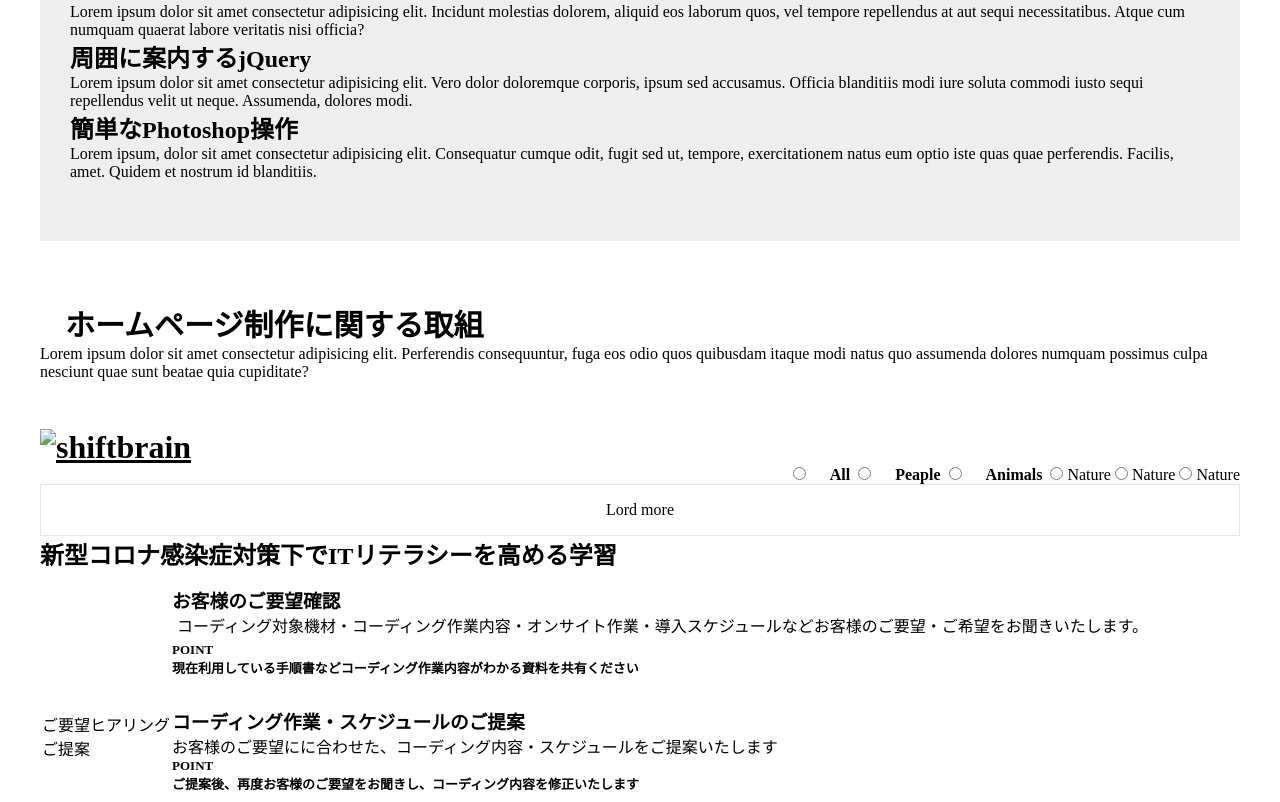
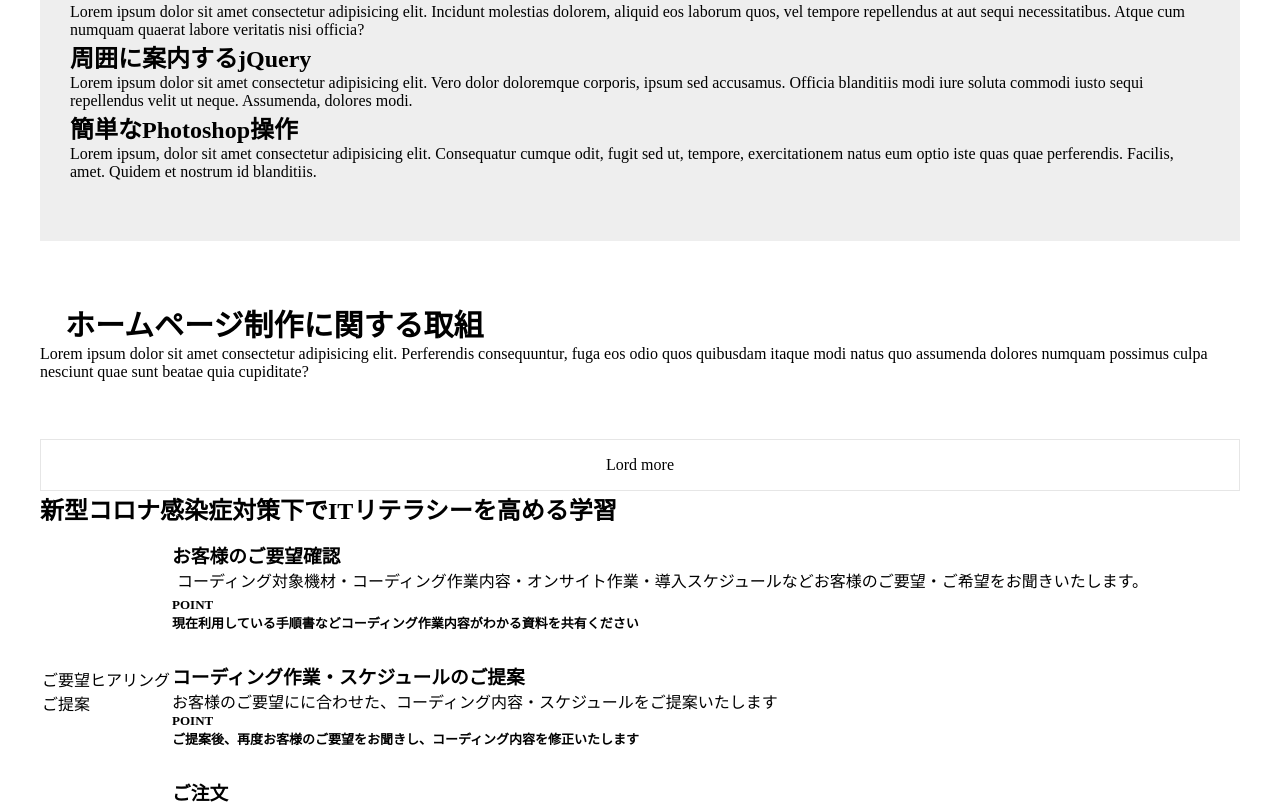
Before and after one commit to dna4570/htdocs, a plain HTML site: page index.html in a window 1280 px wide. Shown: the part 1076-1878 px from the top of the page. Drawn offline with Linux system fonts and the light colour scheme; some packages are replaced by stand-ins of ours; a script that the page names is missing.

Commit message:
ROLL2023_evening_commit
ROLL2023_evening_commit

```diff
--- a/css/style.css
+++ b/css/style.css
@@ -1,3 +1,5 @@
+@charset "utf-8";
+
 .Ls-top__header {
     max-width: 1200px;
     margin: 0 auto;
--- a/index.html
+++ b/index.html
@@ -45,7 +45,7 @@
       <li class="Ls-header__gnavi__list"><a href="#"><i class="far fa-list-alt fa-lg"></i> 購入</a>
       </li>
       <li class="Ls-header__gnavi__list"><a href="#"><i class="far fa-list-alt fa-lg"></i> XXXXXXXXXX</a>
-                <ul class="Ls-header__dropdown__lists" id="normal">
+                <!-- <ul class="Ls-header__dropdown__lists" id="normal">
                     <li class="Ls-header__dropdown__list"><a href="#"><span style="font-size:10px;">▶
                             </span>国内で利用のお客様</a>
                     </li>
@@ -62,7 +62,7 @@
                     <li class="Ls-header__dropdown__list"><a href="#"><span style="font-size:10px;">▶
                             </span>XXXXXXXXXX料金</a>
                     </li>
-                </ul>
+                </ul> -->
             </li>
       <li class="Ls-header__gnavi__list"><a href="#"><i class="far fa-list-alt fa-lg"></i> ユーザーサポート</a></li>
     </ul>
@@ -182,43 +182,7 @@
   </div>
 </div>
 
-<header class="page-header" role="banner">
-    <div class="inner clearfix">
-        <h1 class="site-logo"><a href="./"><img src="./img/logo.png" alt="shiftbrain" heught="21" width="169"></a></h1>
-        <form class="filter-form" id="gallery-filter">
-            <span class="form-item">
-                <input type="radio" name="filter"
-                    id="filter-all" value="all" checkd>
-                <label for="filter-all">All</label>
-            </span>
-            <span class="form-item">
-                <input type="radio" name="filter"
-                    id="filter-p-peaple" value="peaple">
-                <label for="filter-people">Peaple</label>
-            </span>
-            <span class="form-item">
-                <input type="radio" name="filter"
-                    id="filter-animals" value="animals">
-                <label for="filter-animals">Animals</label>
-            </span>
-            <span class="form-item">
-                <input type="radio" name="filter"
-                    id="filter-nature" value="nature">
-                </label for="filter-nature">Nature</label>
-            </span>
-            <span class="form-item">
-                <input type="radio" name="filter"
-                    id="filter-nature" value="nature">
-                </label for="filter-nature">Nature</label>
-            </span>
-            <span class="form-item">
-                <input type="radio" name="filter"
-                    id="filter-nature" value="nature">
-                </label for="filter-nature">Nature</label>
-            </span>
-        </form>
-    </div>
-</header>
+
 
 <div class="page-main" role="main">
     <ul class="gallery" id="gallery"></ul>
@@ -227,7 +191,7 @@
 
 <div>
   <div class="Ls-test04-sec07"  >
-        <h2 >
+    <h2>
       新型コロナ感染症対策下でITリテラシーを高める学習<span style="font-size:17px; font-family:メイリオ;"></span>
     </h2>
   </div>
@@ -251,16 +215,23 @@
               <h4 class="Ls_h4_kasou">
                 <p class="point" style="font-size:13px;">POINT</p>
                 <p class="poinsub Ls-icon-youten" style="margin-bottom:10px; font-size:13px;">
-                                現在利用している手順書などコーディング作業内容がわかる資料を共有ください</p>
+                  現在利用している手順書などコーディング作業内容がわかる資料を共有ください
+								</p>
               </h4>
 						</div>
-                    <h3 class="Ls_h3_kasou" style="margin-top:30px;color:black;">コーディング作業・スケジュールのご提案</h3>
-                    <p class="ml5 mb5">お客様のご要望にに合わせた、コーディング内容・スケジュールをご提案いたします</p>
+                <h3 class="Ls_h3_kasou" style="margin-top:30px;color:black;">コーディング作業・スケジュールのご提案
+								</h3>
+                  <p class="ml5 mb5">
+										お客様のご要望にに合わせた、コーディング内容・スケジュールをご提案いたします
+									</p>
             <div class="Ls-rentalpoint " style="margin-bottom:10px;">
               <h4 class="Ls_h4_kasou">
-                            <p class="point" style="font-size:13px;">POINT</p>
+                <p class="point" style="font-size:13px;">
+									POINT
+								</p>
                 <p class="poinsub Ls-icon-youten" style="margin-bottom:10px; font-size:13px;">
-                                ご提案後、再度お客様のご要望をお聞きし、コーディング内容を修正いたします</p>
+                  ご提案後、再度お客様のご要望をお聞きし、コーディング内容を修正いたします
+								</p>
               </h4>
             </div>
           <h3 class="Ls_h3_kasou" style="margin-top:30px; color:black;">ご注文</h3>
@@ -273,9 +244,12 @@
 
 <div class="Ls-test04-sec09">
   <div class="txcenter" style="margin-bottom:20px; margin-top:80px;">
-        <h2 class="Ls-parent" style="margin-bottom:20px;">主なコーディング作業
+    <h2 class="Ls-parent" style="margin-bottom:20px;">
+			主なコーディング作業
     </h2>
-        <p class="font" style="font-size:18px">Lorem ipsum dolor sit amet, consectetur adipisicing elit. Praesentium eum autem quae exercitationem debitis harum, incidunt aspernatur eius iste delectus vel repellendus quam ad nisi veniam dolore saepe perspiciatis excepturi.</p>
+    <p class="font" style="font-size:18px">
+			Lorem ipsum dolor sit amet, consectetur adipisicing elit. Praesentium eum autem quae exercitationem debitis harum, incidunt aspernatur eius iste delectus vel repellendus quam ad nisi veniam dolore saepe perspiciatis excepturi.
+		</p>
   </div>
 </div>
 
```
Lines whose indentation alone changed are shown as unchanged.
